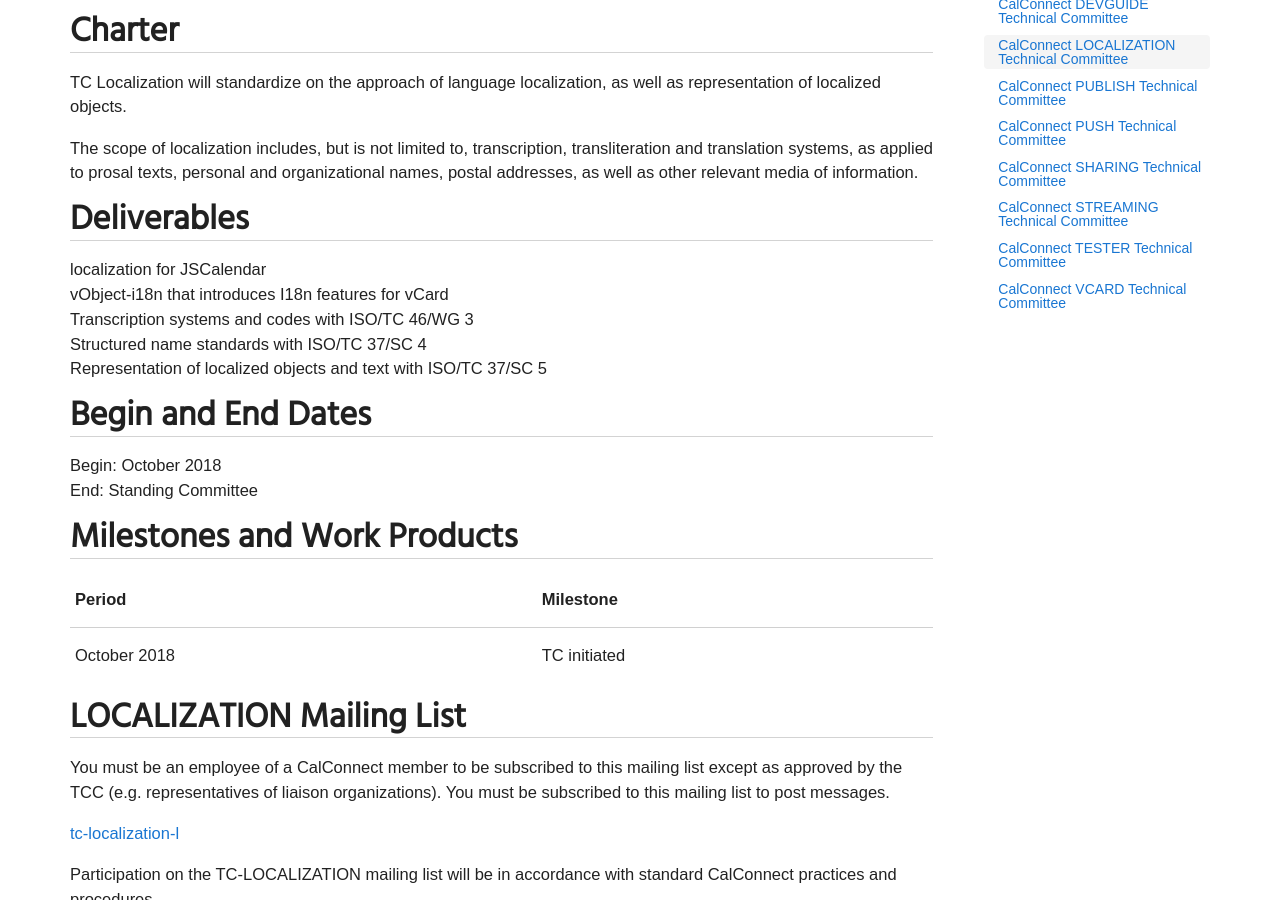
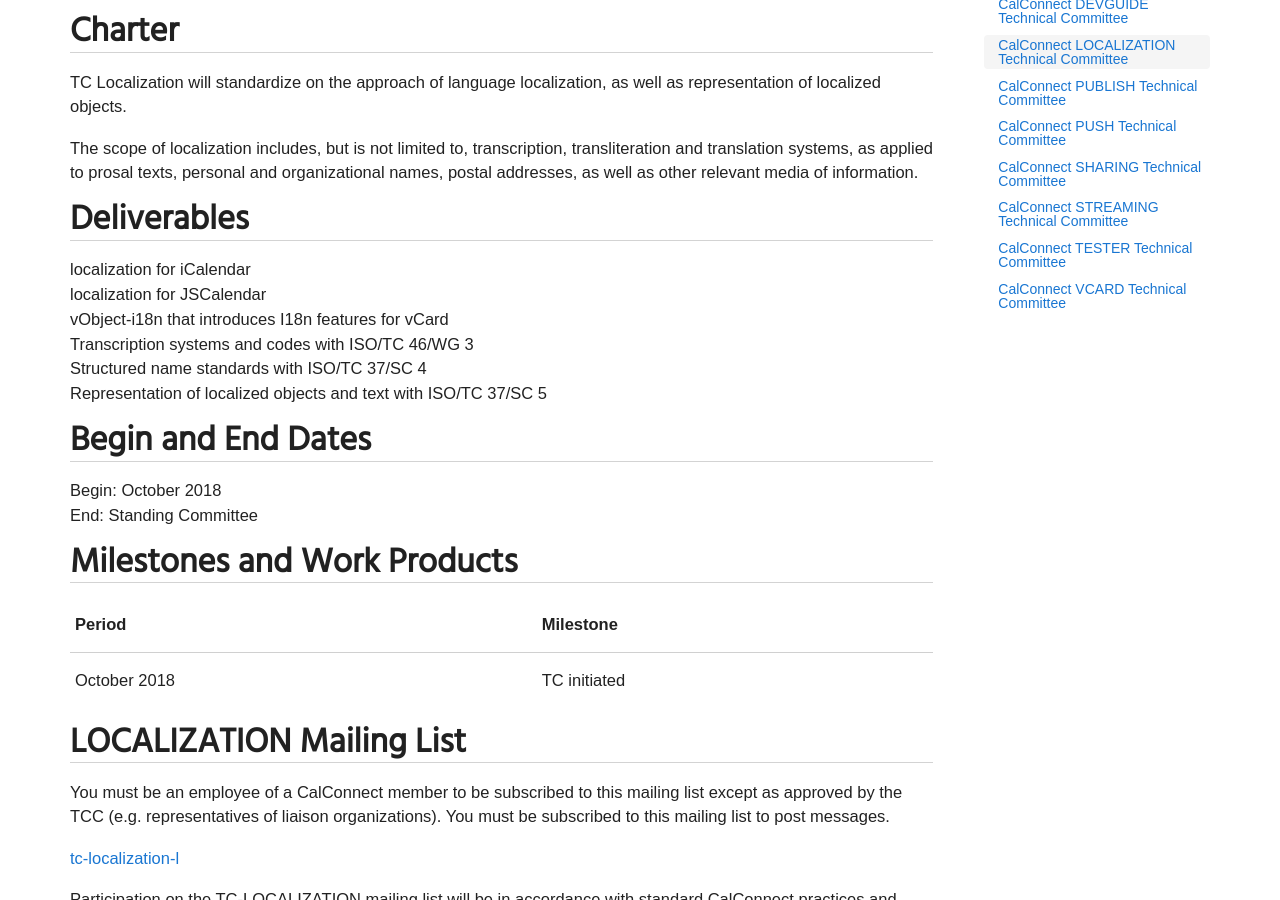
Before and after one commit to CalConnect/public, a Jekyll site: the page built from _pages/charter/charter-TC-LOCALIZATION.md, in a window 1280 px wide and 900 px high, scrolled down 362 px. Built offline with Jekyll 4.4.1, drawn with Linux system fonts in a browser that asks for light colours; some web fonts are replaced.

Commit message:
charter/localization: Update deliverables to include localization for iCalendar
as per discussion during CalConnect Bedford 2019

```diff
--- a/_pages/charter/charter-TC-LOCALIZATION.md
+++ b/_pages/charter/charter-TC-LOCALIZATION.md
@@ -25,6 +25,7 @@ information.
 
 ## Deliverables
 
+- localization for iCalendar
 - localization for JSCalendar
 - vObject-i18n that introduces I18n features for vCard
 - Transcription systems and codes with ISO/TC 46/WG 3
```
